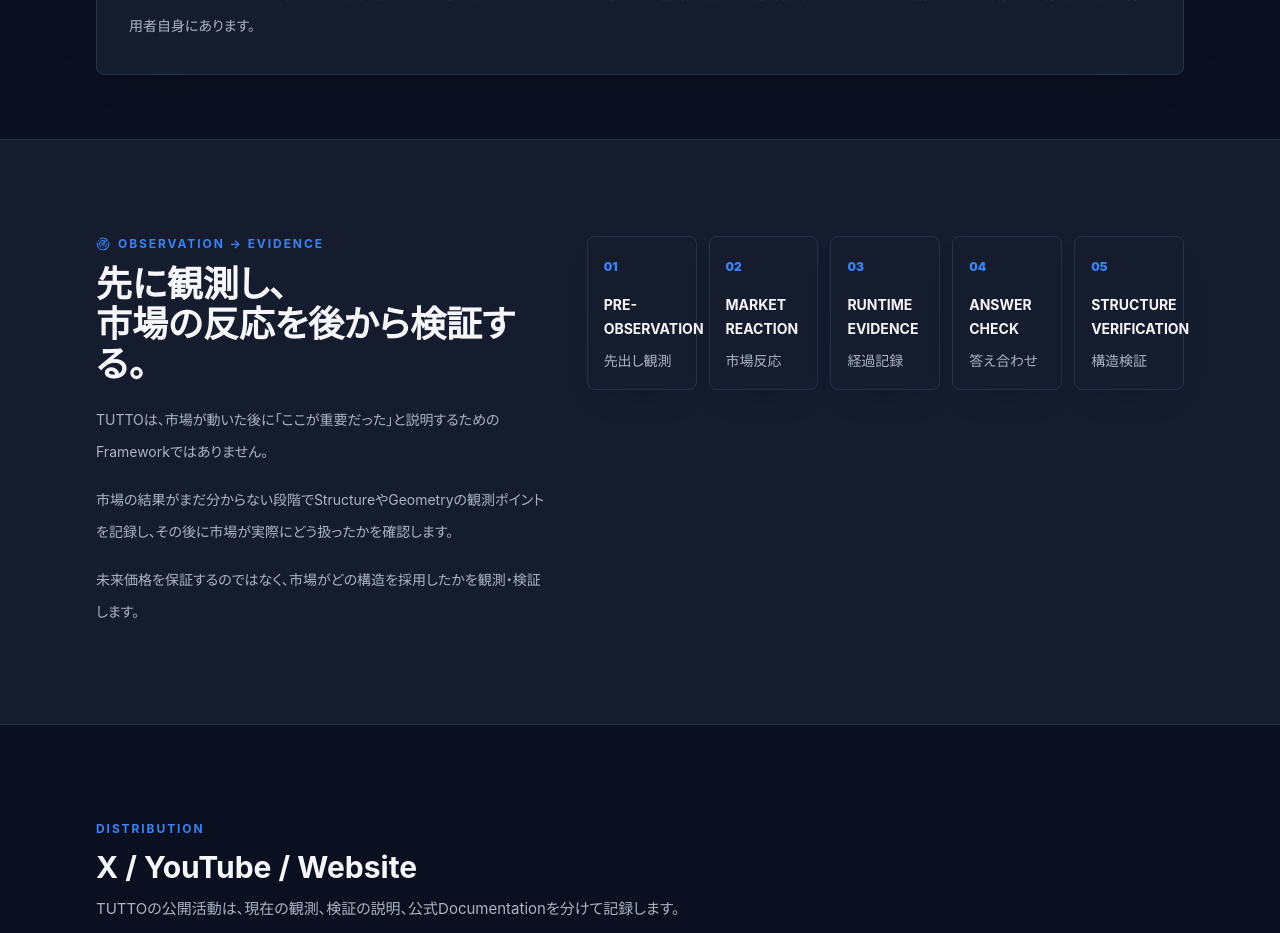
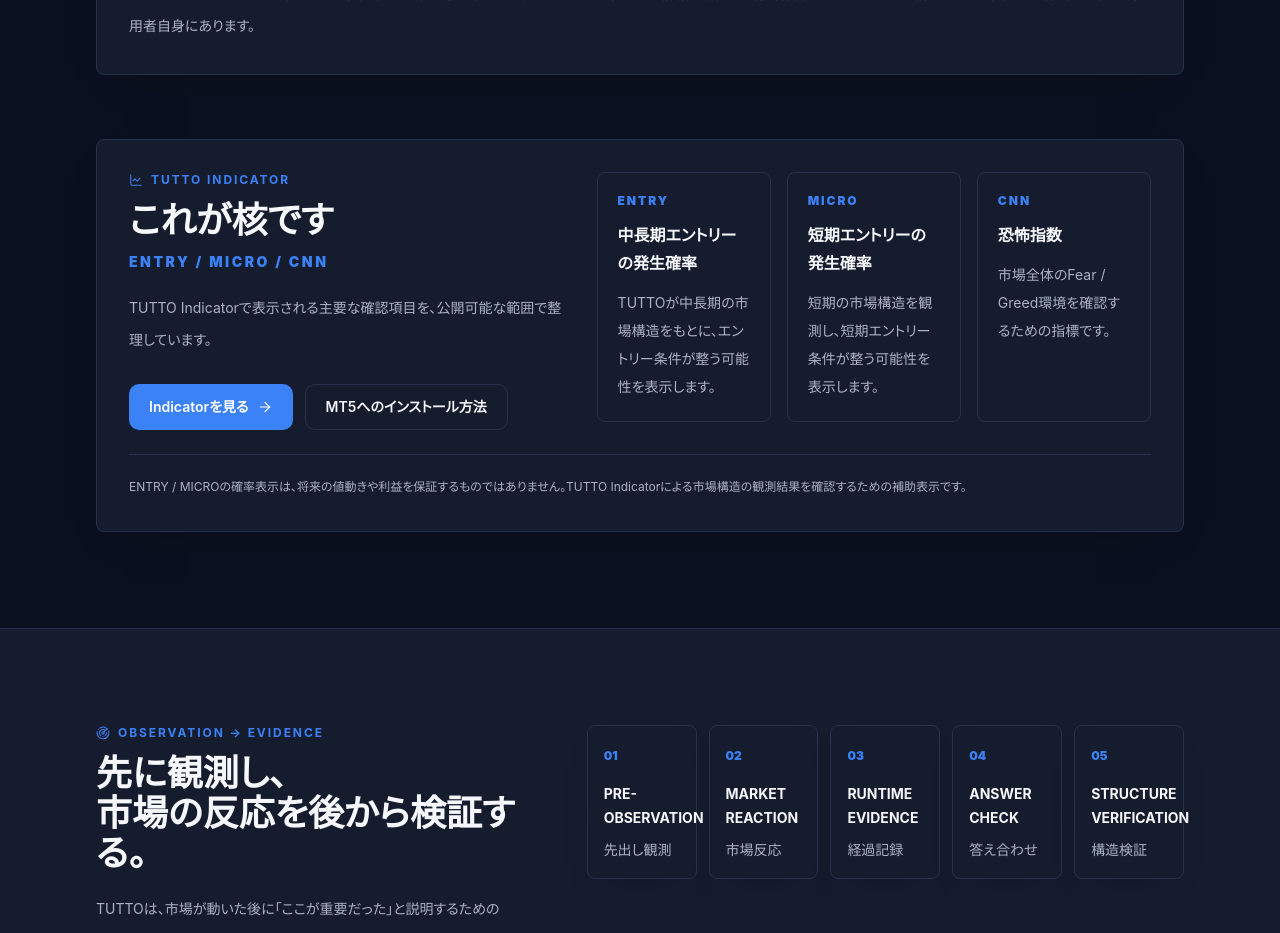
Before and after one commit to richfulllife923-ux/fx-education-site, a Next.js app: page / in a window 1280 px wide. Shown: the part 900-1833 px from the top of the page. Built offline with nearby package versions, Linux system fonts and the light colour scheme.

Commit message:
Add indicator entry section to homepage

```diff
--- a/app/page.tsx
+++ b/app/page.tsx
@@ -43,6 +43,24 @@
   { label: "RUNTIME EVIDENCE", description: "経過記録" },
   { label: "ANSWER CHECK", description: "答え合わせ" },
   { label: "STRUCTURE VERIFICATION", description: "構造検証" },
+];
+
+const INDICATOR_ITEMS = [
+  {
+    label: "ENTRY",
+    title: "中長期エントリーの発生確率",
+    description: "TUTTOが中長期の市場構造をもとに、エントリー条件が整う可能性を表示します。",
+  },
+  {
+    label: "MICRO",
+    title: "短期エントリーの発生確率",
+    description: "短期の市場構造を観測し、短期エントリー条件が整う可能性を表示します。",
+  },
+  {
+    label: "CNN",
+    title: "恐怖指数",
+    description: "市場全体のFear / Greed環境を確認するための指標です。",
+  },
 ];
 
 const DISTRIBUTION_ROLES = [
@@ -123,6 +141,41 @@
               TUTTOは、売買シグナル、自動売買命令、投資助言、利益保証を提供しません。表示される情報や解説は、判断材料を整理するための補助であり、最終的な判断と責任は利用者自身にあります。
             </p>
           </div>
+        </div>
+      </section>
+
+      <section className="container-page pb-16 sm:pb-24">
+        <div className="card border-primary p-6 sm:p-8">
+          <div className="grid gap-8 lg:grid-cols-[0.88fr_1.12fr] lg:items-start">
+            <div>
+              <p className="eyebrow"><LineChart size={14} strokeWidth={1.8} /> TUTTO Indicator</p>
+              <h2 className="mt-3 text-3xl font-bold leading-tight text-text-primary sm:text-4xl">これが核です</h2>
+              <p className="mt-3 font-display text-sm font-black uppercase tracking-[0.18em] text-primary">ENTRY / MICRO / CNN</p>
+              <p className="mt-5 text-sm leading-8 text-text-secondary">
+                TUTTO Indicatorで表示される主要な確認項目を、公開可能な範囲で整理しています。
+              </p>
+              <div className="mt-7 flex flex-wrap gap-3">
+                <Link href="/indicator" className="btn-primary">
+                  Indicatorを見る <ArrowRight size={16} strokeWidth={1.8} />
+                </Link>
+                <Link href="/indicator/install" className="btn-secondary">
+                  MT5へのインストール方法
+                </Link>
+              </div>
+            </div>
+            <div className="grid grid-cols-1 gap-4 md:grid-cols-3">
+              {INDICATOR_ITEMS.map((item) => (
+                <div key={item.label} className="rounded-card border border-border bg-surface p-5">
+                  <p className="font-display text-xs font-black uppercase tracking-[0.16em] text-primary">{item.label}</p>
+                  <h3 className="mt-3 text-base font-bold leading-7 text-text-primary">{item.title}</h3>
+                  <p className="mt-3 text-sm leading-7 text-text-secondary">{item.description}</p>
+                </div>
+              ))}
+            </div>
+          </div>
+          <p className="mt-6 border-t border-border pt-5 text-xs leading-6 text-text-secondary">
+            ENTRY / MICROの確率表示は、将来の値動きや利益を保証するものではありません。TUTTO Indicatorによる市場構造の観測結果を確認するための補助表示です。
+          </p>
         </div>
       </section>
 
```
